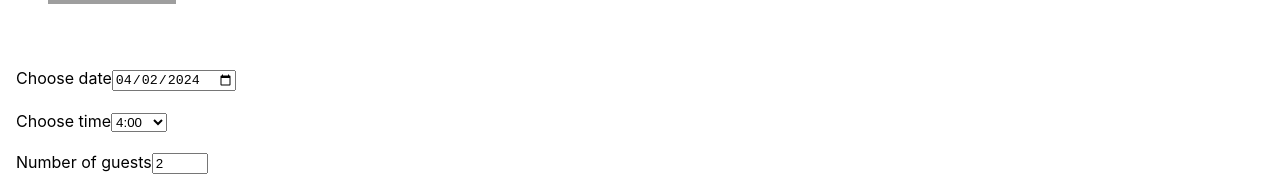
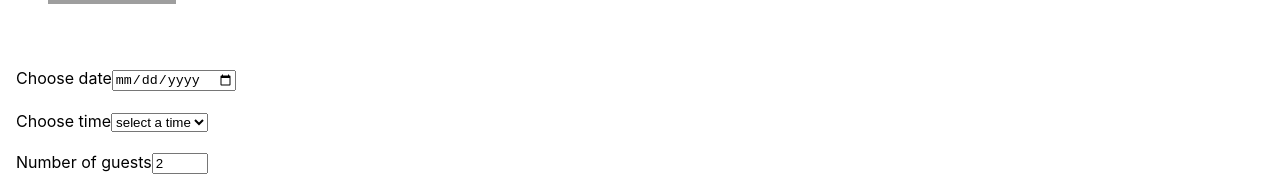
Before and after one commit to tanhimahmed/meta-cert-capstone, a React (Create React App) app in the folder little-lemon/: page /reservations in a window 1280 px wide. Shown: the part 140-322 px from the top of the page. Built offline with nearby package versions, Linux system fonts and the light colour scheme; grey boxes are pictures that could not be loaded.

Commit message:
booking form changes

```diff
--- a/little-lemon/public/index.html
+++ b/little-lemon/public/index.html
@@ -28,6 +28,8 @@
       Learn how to configure a non-root public URL by running `npm run build`.
     -->
     <title>Little Lemon</title>
+    <script src="https://raw.githubusercontent.com/Meta-Front-End-Developer-PC/capstone/master/api.js"></script>
+    <script></script>
   </head>
   <body>
     <noscript>You need to enable JavaScript to run this app.</noscript>
--- a/little-lemon/src/components/BookingForm.js
+++ b/little-lemon/src/components/BookingForm.js
@@ -1,48 +1,58 @@
 import '../App.css';
-import { useState, useContext } from 'react';
+import { useState, useContext, useEffect } from 'react';
 import { BookingFormContext, BookingFormDispatchContext } from './../contexts/BookingFormContext.js';
 
 function BookingForm () {
     const times = useContext(BookingFormContext);
     const dispatch = useContext(BookingFormDispatchContext);
 
-    const [bookingDate, setBookingDate] = useState(new Date().toLocaleDateString('en-CA'));
-    const [bookingTime, setBookingTime] = useState(times[0]);
+    const [bookingDate, setBookingDate] = useState('');
+    const [bookingTime, setBookingTime] = useState('');
     const [numGuests, setNumGuests] = useState(2);
     const [type, setType] = useState('Dining');
-    let timeslotOptions = times.map(timeslot => <option>{timeslot}</option>);
+    let timeslotOptions = times.map(timeslot => <option key={timeslot}>{timeslot}</option>);
     const types = [ 'Dining', 'Takeout', 'Delivery', 'Private Event' ];
-    const typesOptions = types.map(type => <option> {type} </option>);
+    const typesOptions = types.map(type => <option key={type}> {type} </option>);
 
     const clearForm = () => {
-        setBookingDate("");
-        setBookingTime("");
+        setBookingDate('');
+        setBookingTime('');
         setNumGuests(0);
-        setType("");
+        setType('');
     }
 
-
-    //TODO: fix bug with multiple submits on the 0 index timeslot
     const handleSubmit = (e) => {
         e.preventDefault();
+        if (bookingTime === '') {
+            alert('Select a time for booking');
+        }
+        else {
             timeslotOptions = dispatch({
                 type: 'submit',
                 time: bookingTime
             });
+            alert(
+                'Booking date: '  + bookingDate + '\n' +
+                'Booking time: '  + bookingTime + '\n' +
+                'Number of guests: '  + numGuests + '\n' +
+                'Reservation type: '  + type
+            );
+        }
+        setBookingTime('');
+    }
 
-        alert(
-            `Booking date: `  + bookingDate + "\n" +
-            `Booking time: `  + bookingTime + "\n" +
-            `Number of guests: `  + numGuests + "\n" +
-            `Reservation type: `  + type
-        );
-        setBookingTime("");
+    const handleDateChange = (e) => {
+        setBookingDate(e.target.value);
+        timeslotOptions = dispatch({
+            type: 'date',
+            date: bookingDate
+        });
     }
 
    return (
         <form className='bookingForm' onSubmit={handleSubmit}>
             <label htmlFor='res-date'>Choose date</label>
-            <input type='date' id='res-date' value={bookingDate} onChange={(e) => {setBookingDate(e.target.valueAsDate)}}/>
+            <input aria-label="Pick Date" type='date' id='res-date' value={bookingDate} onChange={(e) => {handleDateChange(e)}}/>
             <br/><br/>
 
             <label htmlFor='res-time'>Choose time</label>
@@ -63,7 +73,7 @@ function BookingForm () {
 
 
             <button onClick={clearForm}> clear </button>
-            <input type='submit' value='Submit reservation' />
+            <input aria-label="Submit" type='submit' value='Submit reservation' />
         </form>
     )
 }
--- a/little-lemon/src/contexts/BookingFormContext.js
+++ b/little-lemon/src/contexts/BookingFormContext.js
@@ -1,6 +1,15 @@
 import { createContext } from 'react';
 
+// function initializeTimes() {
+
+// }
+
+// function availableTimes() {
+
+// }
+
 export const initTimes = [
+    'select a time',
     '4:00',
     '5:00',
     '6:00',
@@ -16,11 +25,15 @@ export function timesReducer(times, action) {
             times = times.filter(time => time !== action.time);
             return times;
         }
+        case 'date': {
+            times = initTimes;
+            return times;
+        }
         default: {
             throw Error('Unknown action: ' + action.type);
         }
     }
-  }
+}
 
 export const BookingFormContext = createContext(initTimes);
 export const BookingFormDispatchContext = createContext(null);
```
Lines whose indentation alone changed are shown as unchanged.
